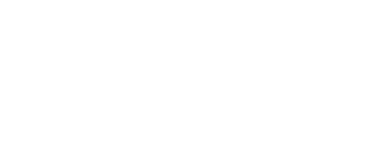
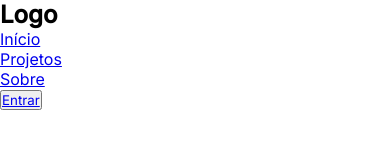
Before and after one commit to natyy200/menu-responsivo, a plain HTML site: page index.html in a window 390 px wide. Drawn offline with Linux system fonts and the light colour scheme.

Commit message:
criando a estrutura html da parte não-responsiva

```diff
--- a/assets/css/style.css
+++ b/assets/css/style.css
@@ -0,0 +1,14 @@
+@import url('https://fonts.googleapis.com/css2?family=Inter:wght@200;300;400;500&display=swap');
+
+:root {
+    --neutral-color-1: #24252a;
+    --primary-color-1: #0187a7;
+    --text-color: #fff;
+}
+
+* {
+    margin: 0;
+    padding: 0;
+    box-sizing: border-box;
+    font-family: 'Inter', sans-serif;
+}
--- a/index.html
+++ b/index.html
@@ -3,11 +3,29 @@
 <head>
     <meta charset="UTF-8">
     <meta name="viewport" content="width=device-width, initial-scale=1.0">
+    <link rel="shortcut icon" href="https://cdn-icons-png.flaticon.com/512/10308/10308963.png" type="image/x-icon">
     <link rel="stylesheet" href="./assets/css/style.css">
     <title>Menu Responsivo</title>
 </head>
 <body>
+    <header>
+        <nav class="nav-bar">
+            <div class="logo">
+                <h1>Logo</h1>
+            </div>
+            <div class="nav-list">
+                <ul>
+                    <li class="nav-item"><a href="#" class="nav-link">Início</a></li>
+                    <li class="nav-item"><a href="#" class="nav-link">Projetos</a></li>
+                    <li class="nav-item"><a href="#" class="nav-link">Sobre</a></li>
+                </ul>
+            </div>
 
+            <div class="login-button">
+                <button><a href="#">Entrar</a></button>
+            </div>
+        </nav>
+    </header>
     <script src="./assets/js/script.js"></script>
 </body>
 </html>
```
Also changed, not shown: assets/img/close_white_36dp.svg (added), assets/img/menu_white_36dp.svg (added).
